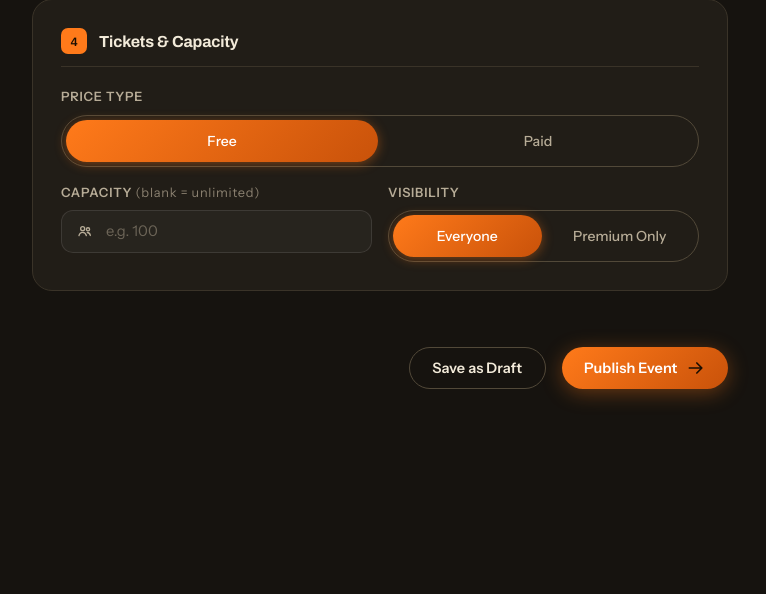
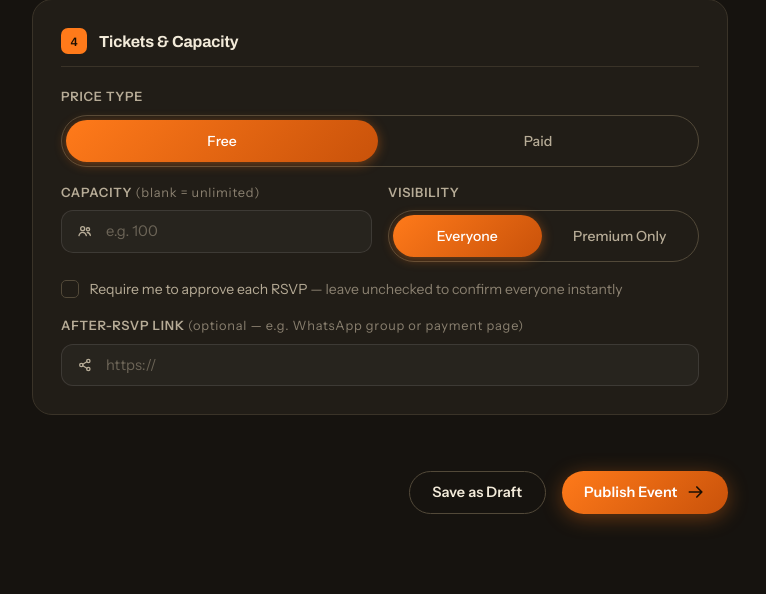
Before and after one commit to V1ru5-001/Event-pulse, a Django app: page /events/create/ in a window 1280 px wide. Shown: the part 1274-1868 px from the top of the page, without its empty margins (260-1026 px from the left). Before the commit the page ends 1676 px from the top, so only its background shows below. Run offline with Django 5.2, Linux system fonts and the light colour scheme; a user stored in the database is signed in; data comes from the database, SQL or seed files in the repository.

Commit message:
Let organisers choose RSVP approval mode and an after-RSVP link
Adds per-event require_rsvp_approval (off by default, so RSVPs are
approved instantly) and an optional rsvp_redirect_url that approved
attendees are sent to. This replaces the global RSVP_REDIRECT_URL
redirect. Pins the events app to AutoField so Django 6's BigAutoField
default doesn't generate a PK migration for every events table.

Co-Authored-By: Claude Opus 5.5 <noreply@anthropic.com>

```diff
--- a/events/apps.py
+++ b/events/apps.py
@@ -2,6 +2,9 @@ from django.apps import AppConfig
 
 
 class EventsConfig(AppConfig):
+    # Matches the existing tables (see migration 0002); Django 6 would
+    # otherwise default to BigAutoField and try to migrate every PK.
+    default_auto_field = 'django.db.models.AutoField'
     name = 'events'
 
     def ready(self):
--- a/events/models.py
+++ b/events/models.py
@@ -77,6 +77,22 @@ class Event(models.Model):
 
     # ── Visibility flags ──────────────────────
     is_premium_only = models.BooleanField(default=False, help_text="Only premium users can join")
+
+    # ── RSVP settings ─────────────────────────
+    require_rsvp_approval = models.BooleanField(
+        default=False,
+        help_text="If checked, you must manually approve each RSVP "
+                  "before the person is confirmed. Leave unchecked to "
+                  "approve everyone instantly."
+    )
+    rsvp_redirect_url = models.URLField(
+        blank=True,
+        null=True,
+        help_text="Optional: send attendees to this link right after "
+                  "their RSVP is approved (e.g. a WhatsApp group or "
+                  "payment page). Leave blank to keep them on the "
+                  "event page."
+    )
     is_featured     = models.BooleanField(default=False, help_text="Pin to top of feed")
     status          = models.CharField(max_length=20, choices=Status.choices, default=Status.DRAFT)
 
--- a/events/views.py
+++ b/events/views.py
@@ -12,6 +12,7 @@ import uuid
 from datetime import date
 
 from django.core.exceptions import ValidationError
+from django.core.validators import URLValidator
 from django.core.files import File
 from django.core.files.storage import default_storage
 from django.http import Http404, HttpResponse, HttpResponseNotAllowed, JsonResponse
@@ -102,6 +103,8 @@ def create_event_view(request, slug=None):
         ticket_price = request.POST.get('ticket_price', 0) or 0
         capacity     = request.POST.get('capacity', '') or None
         is_premium   = request.POST.get('is_premium_only', 'false') == 'true'
+        require_approval = request.POST.get('require_rsvp_approval', 'false') == 'true'
+        redirect_url = request.POST.get('rsvp_redirect_url', '').strip() or None
         action       = request.POST.get('action', 'publish')
         gallery_keys     = request.POST.getlist('gallery_keys')
         remove_media_ids = request.POST.getlist('remove_gallery')
@@ -111,6 +114,16 @@ def create_event_view(request, slug=None):
             return render(request, 'events/create_event.html', {
                 'categories': categories, 'event': event
             })
+
+        if redirect_url:
+            # Attendees get sent here, so only allow ordinary web links.
+            try:
+                URLValidator(schemes=['http', 'https'])(redirect_url)
+            except ValidationError:
+                messages.error(request, 'The RSVP redirect link must be a full http:// or https:// URL.')
+                return render(request, 'events/create_event.html', {
+                    'categories': categories, 'event': event
+                })
 
         try:
             classified_media = [
@@ -164,6 +177,8 @@ def create_event_view(request, slug=None):
             event.ticket_price     = ticket_price
             event.capacity         = capacity
             event.is_premium_only  = is_premium
+            event.require_rsvp_approval = require_approval
+            event.rsvp_redirect_url     = redirect_url
             event.status           = status
             event.save()
             messages.success(request, f'"{event.title}" has been updated!')
@@ -182,6 +197,8 @@ def create_event_view(request, slug=None):
                 ticket_price     = ticket_price,
                 capacity         = capacity,
                 is_premium_only  = is_premium,
+                require_rsvp_approval = require_approval,
+                rsvp_redirect_url     = redirect_url,
                 status           = status,
             )
             if end_dt:
@@ -422,16 +439,19 @@ def rsvp_view(request, slug):
         messages.info(request, 'You have already submitted a request for this event.')
         return redirect('events:detail', slug=slug)
 
-    # Auto-approve, unless the event is already full — then waitlist
-    # instead of overselling.
+    # Capacity is the authority on waitlisting; otherwise the organiser's
+    # setting decides between instant approval and manual review.
     if event.is_full:
         status = RSVP.Status.WAITLIST
         msg    = "You have been added to the waitlist."
+    elif event.require_rsvp_approval:
+        status = RSVP.Status.PENDING
+        msg    = "Your RSVP request has been sent to the organiser."
     else:
         status = RSVP.Status.APPROVED
         msg    = "You're in! Your RSVP has been approved."
 
-    rsvp = RSVP.objects.create(
+    RSVP.objects.create(
         event  = event,
         user   = request.user,
         status = status,
@@ -440,7 +460,6 @@ def rsvp_view(request, slug):
 
     from social.models import Notification
 
-    # Notify the organiser of the new RSVP, same as before.
     Notification.objects.create(
         recipient = event.organiser,
         actor     = request.user,
@@ -449,8 +468,7 @@ def rsvp_view(request, slug):
         note      = note,
     )
 
-    # Notify the attendee too, since approval is now instant instead of
-    # waiting on manage_rsvps_view to flip the status later.
+    # Manual approvals notify the attendee from manage_rsvps_view instead.
     if status == RSVP.Status.APPROVED:
         Notification.objects.create(
             recipient = request.user,
@@ -462,9 +480,8 @@ def rsvp_view(request, slug):
 
     messages.success(request, msg)
 
-    if status == RSVP.Status.APPROVED:
-        return redirect(settings.RSVP_REDIRECT_URL)
-
+    if status == RSVP.Status.APPROVED and event.rsvp_redirect_url:
+        return redirect(event.rsvp_redirect_url)
     return redirect('events:detail', slug=slug)
 @login_required(login_url='accounts:login')
 def manage_rsvps_view(request, slug):
--- a/templates/events/create_event.html
+++ b/templates/events/create_event.html
@@ -219,6 +219,32 @@
               {% if request.POST.is_premium_only == 'true' %}checked{% endif %} />
             <label for="vis_prem">Premium Only</label>
           </div>
+        </div>
+      </div>
+
+      <div class="ep-field" style="margin-top:1rem;">
+        <label class="ep-checkbox">
+          <input type="checkbox" name="require_rsvp_approval" value="true"
+            {% if request.POST %}{% if request.POST.require_rsvp_approval == 'true' %}checked{% endif %}{% elif event.require_rsvp_approval %}checked{% endif %} />
+          <span class="ep-checkbox__box">
+            <svg width="10" height="10" viewBox="0 0 12 12" fill="none">
+              <path d="M2 6l3 3 5-5" stroke="#1A0E02" stroke-width="1.8" stroke-linecap="round" stroke-linejoin="round"/>
+            </svg>
+          </span>
+          <span>Require me to approve each RSVP <span style="color:var(--muted2);">— leave unchecked to confirm everyone instantly</span></span>
+        </label>
+      </div>
+
+      <div class="ep-field" style="margin-top:1rem;">
+        <label class="ep-field__label">
+          After-RSVP Link
+          <span style="color:var(--muted2);font-weight:400;text-transform:none;">(optional — e.g. WhatsApp group or payment page)</span>
+        </label>
+        <div class="ep-field__input-wrap">
+          <span class="ep-icon ep-icon--share"></span>
+          <input type="url" name="rsvp_redirect_url" class="ep-input"
+            placeholder="https://"
+            value="{% if event %}{{ request.POST.rsvp_redirect_url|default:event.rsvp_redirect_url|default:'' }}{% else %}{{ request.POST.rsvp_redirect_url|default:'' }}{% endif %}" />
         </div>
       </div>
     </div>
```
Also changed, not shown: events/migrations/0005_event_require_rsvp_approval_event_rsvp_redirect_url.py (added).
